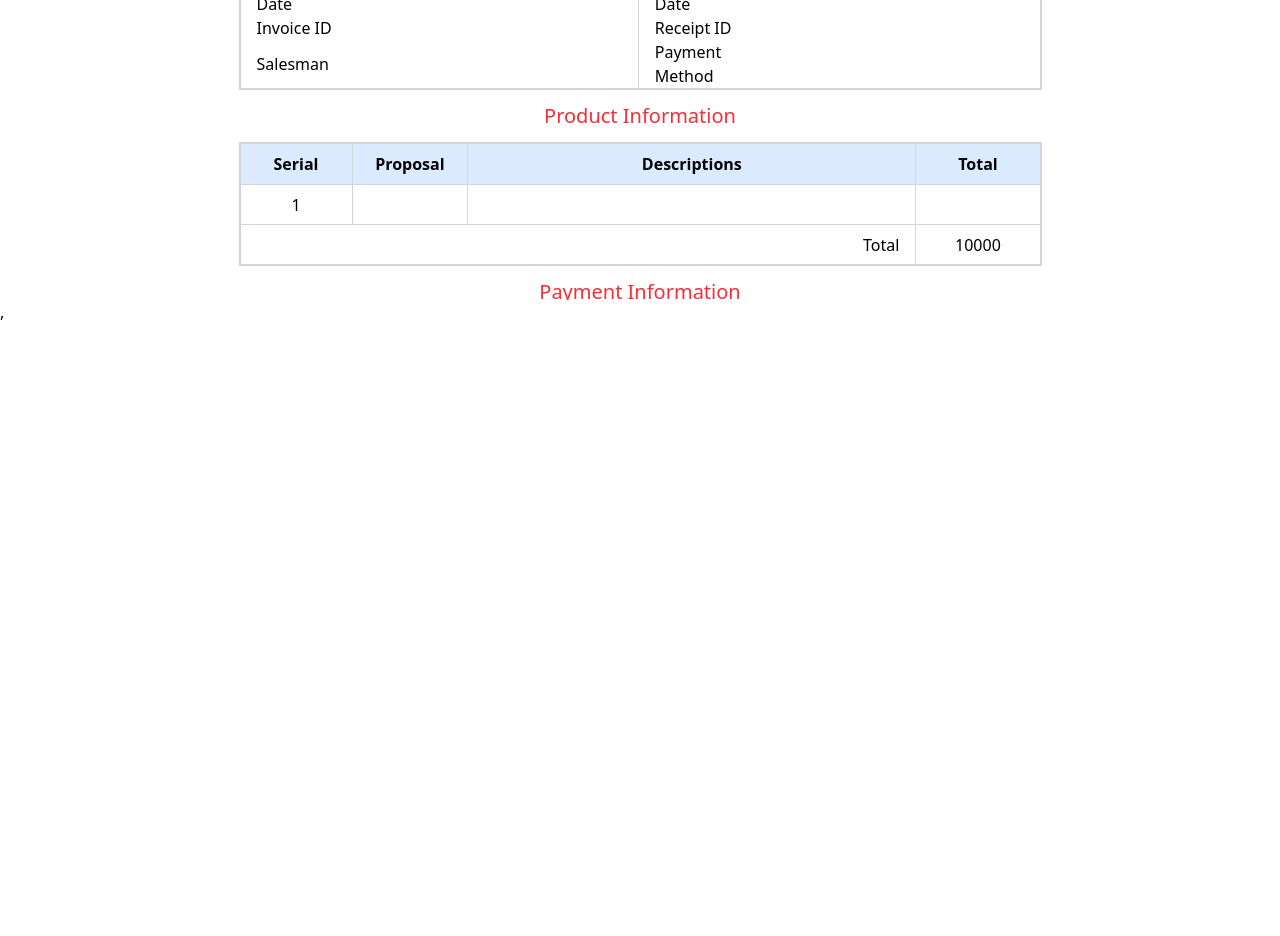
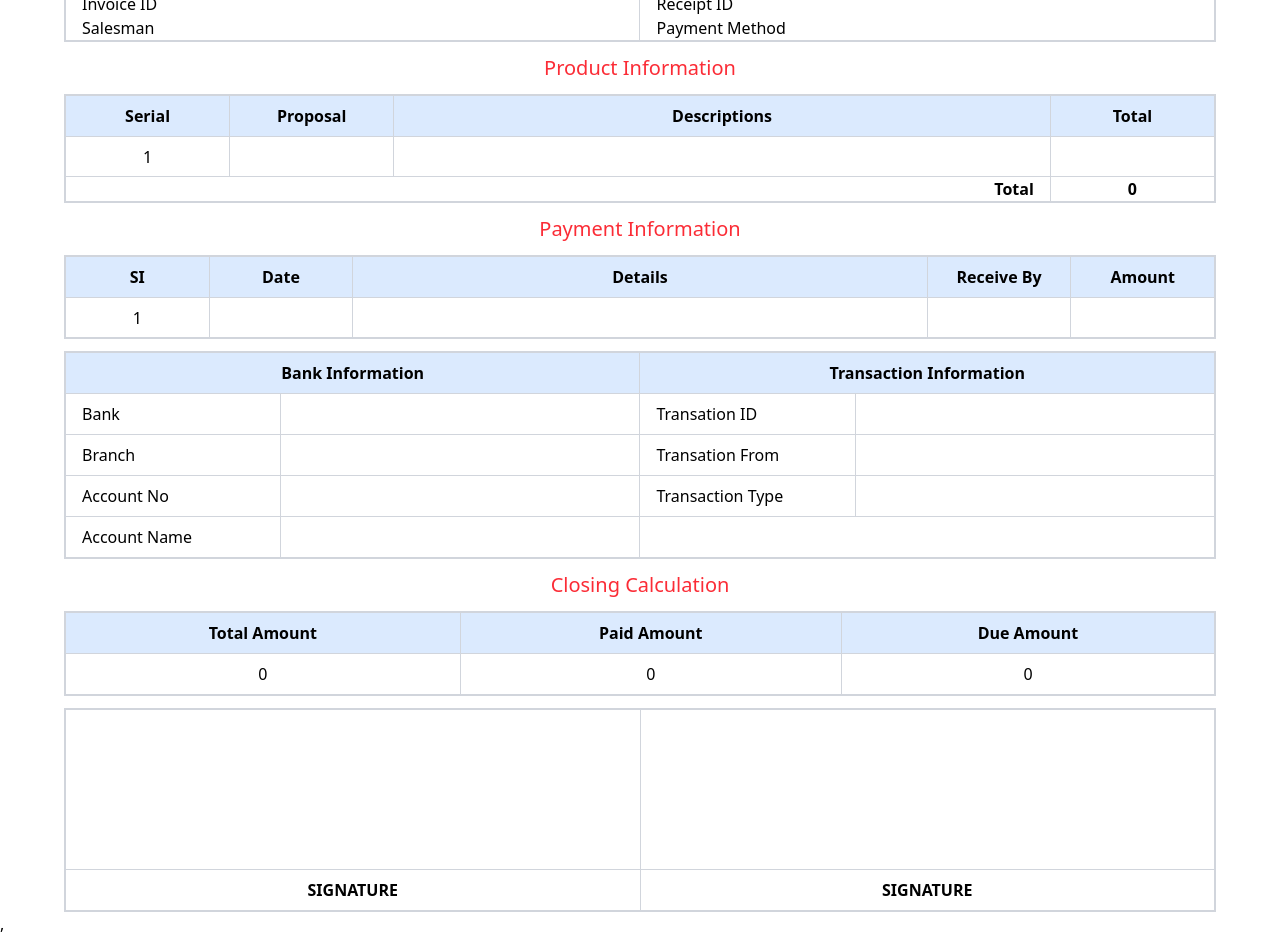
Before and after one commit to minhajwbsoftware1751-lgtm/WBSoftware, a React (Vite) app: page /Invoice in a window 1280 px wide. Shown: the part 500-1436 px from the top of the page. Before the commit the page ends 824 px from the top, so only its background shows below. Built offline with nearby package versions, Linux system fonts and the light colour scheme.

Commit message:
last update

```diff
--- a/src/Page/Invoice/Invoice.jsx
+++ b/src/Page/Invoice/Invoice.jsx
@@ -25,11 +25,11 @@ const Invoice = () => {
     });
     const [companyinfoopen, setCompanyInfoOpen] = useState(false);
 
-    const [productData, setProductData] = useState({
+    const [productData, setProductData] = useState([{
         proposal: "",
         descriptions: "",
         total: "",
-    });
+    }]);
     const [productinfoopen, setProductInfoOpen] = useState(false);
 
     const [paymentData, setPaymentData] = useState({
@@ -59,9 +59,9 @@ const Invoice = () => {
     const [closinginfoopen, setClosingInfoOpen] = useState(false);
 
     return (
-        <div className="flex lg:h-screen overflow-y-auto  sm:overflow-x-auto scroll-hidden">
+        <div className="overflow-y-auto scroll-hidden">
             <div
-                className={`${companyinfoopen || productinfoopen || paymentinfoopen || bankinfoopen || closinginfoopen ? "w-8/12": "mx-auto"}`}>
+                className={`${companyinfoopen || productinfoopen || paymentinfoopen || bankinfoopen || closinginfoopen ? "w-8/12" : "w-6xl mx-auto"}`}>
                 <div className="flex justify-between items-center">
                     <img
                         src="https://wbsoftwares.com/img/logo.4b604ac6.png"
@@ -217,30 +217,23 @@ const Invoice = () => {
                             </tr>
                         </thead>
                         <tbody>
-                            {Array(2)
-                                .fill()
-                                .map((_, i, arr) => {
-                                    const isLastRow = i === arr.length - 1;
-                                    return (
-                                        <tr key={i} className="h-10">
-                                            {isLastRow ? (
-                                                <>
-                                                    <td className="border border-gray-300 px-4 text-right" colSpan={3}>
-                                                        Total
-                                                    </td>
-                                                    <td className="border border-gray-300 px-4">10000</td>
-                                                </>
-                                            ) : (
-                                                <>
-                                                    <td className="w-50 border border-gray-300 px-4">1</td>
-                                                    <td className="w-50 border border-gray-300 px-4">{productData.proposal}</td>
-                                                    <td className="w-50 border border-gray-300 px-4 break-words">{productData.descriptions}</td>
-                                                    <td className="w-50 border border-gray-300 px-4">{productData.total}</td>
-                                                </>
-                                            )}
-                                        </tr>
-                                    );
-                                })}
+                            {productData.map((item, i) => (
+                                <tr key={i} className="h-10">
+                                    <td className="border border-gray-300 px-4">{i + 1}</td>
+                                    <td className="border border-gray-300 px-4">{item.proposal}</td>
+                                    <td className="border border-gray-300 px-4 break-words">{item.descriptions}</td>
+                                    <td className="border border-gray-300 px-4">{item.total}</td>
+                                </tr>
+                            ))}
+                            <tr>
+                                <td colSpan={3} className="border border-gray-300 px-4 text-right font-semibold">
+                                    Total
+                                </td>
+                                <td className="border border-gray-300 px-4 font-semibold">
+                                    {productData.reduce((sum, item) => sum + Number(item.total || 0), 0)}
+                                </td>
+                            </tr>
+
                         </tbody>
                     </table>
                 </div>
@@ -271,7 +264,7 @@ const Invoice = () => {
                             </tr>
                         </thead>
                         <tbody>
-                            {Array(2)
+                            {Array(1)
                                 .fill()
                                 .map((_, i) => (
                                     <tr key={i} className="h-10">
@@ -308,25 +301,25 @@ const Invoice = () => {
 
                         <tbody>
                             <tr>
-                                <td className="border w-50 border-gray-300 px-4 py-2 text-left">Bank</td>
+                                <td className="border w-30 border-gray-300 px-4 py-2 text-left">Bank</td>
                                 <td className="border w-50 border-gray-300 px-4 py-2 text-left">{bankData.bankname}</td>
-                                <td className="border w-50 border-gray-300 px-4 py-2 text-left">Transation ID</td>
+                                <td className="border w-30 border-gray-300 px-4 py-2 text-left">Transation ID</td>
                                 <td className="border w-50 border-gray-300 px-4 py-2 text-left">{bankData.transationid}</td>
                             </tr>
                             <tr>
-                                <td className="border w-50 border-gray-300 px-4 py-2 text-left">Branch</td>
+                                <td className="border w-30 border-gray-300 px-4 py-2 text-left">Branch</td>
                                 <td className="border w-50 border-gray-300 px-4 py-2 text-left">{bankData.branch}</td>
-                                <td className="border w-50 border-gray-300 px-4 py-2 text-left">Transation From</td>
+                                <td className="border w-30 border-gray-300 px-4 py-2 text-left">Transation From</td>
                                 <td className="border w-50 border-gray-300 px-4 py-2 text-left">{bankData.transationfrom}</td>
                             </tr>
                             <tr>
-                                <td className="border w-50 border-gray-300 px-4 py-2 text-left">Account No</td>
+                                <td className="border w-20 border-gray-300 px-4 py-2 text-left">Account No</td>
                                 <td className="border w-50 border-gray-300 px-4 py-2 text-left">{bankData.accountno}</td>
-                                <td className="border w-50 border-gray-300 px-4 py-2 text-left">Transaction Type</td>
+                                <td className="border w-20 border-gray-300 px-4 py-2 text-left">Transaction Type</td>
                                 <td className="border w-50 border-gray-300 px-4 py-2 text-left">{bankData.transactiontype}</td>
                             </tr>
                             <tr>
-                                <td className="border w-50 border-gray-300 px-4 py-2 text-left">Account Name</td>
+                                <td className="border w-20 border-gray-300 px-4 py-2 text-left">Account Name</td>
                                 <td className="border w-50 border-gray-300 px-4 py-2 text-left">{bankData.accountname}</td>
                             </tr>
                         </tbody>
@@ -360,9 +353,10 @@ const Invoice = () => {
 
                         <tbody>
                             <tr>
-                                <td className="border border-gray-300 px-4 py-2 ">{closingdata.totalamount}</td>
-                                <td className="border border-gray-300 px-4 py-2 ">{closingdata.paidamount}</td>
-                                <td className="border border-gray-300 px-4 py-2 ">{closingdata.dueamount}</td>
+                                {/* <td className="border border-gray-300 px-4 py-2 ">{closingdata.totalamount}</td> */}
+                                 <td className="border border-gray-300 px-4 py-2 ">{productData.reduce((sum, item) => sum + Number(item.total || 0), 0)}</td>
+                                <td className="border border-gray-300 px-4 py-2 ">{Number(paymentData.amount || 0)}</td>
+                                <td className="border border-gray-300 px-4 py-2 "> {productData.reduce((sum, item) => sum + Number(item.total || 0), 0) - Number(paymentData.amount || 0)}</td>
                             </tr>
                         </tbody>
                     </table>
@@ -388,7 +382,7 @@ const Invoice = () => {
                 </div>
             </div>
             {(companyinfoopen || productinfoopen || paymentinfoopen || bankinfoopen || closinginfoopen) && (
-                <div className="absolute h-screen overflow-y-auto scroll-hidden right-0 top-0 lg:w-4/12 sm:w-full bg-gray-300 ">
+                <div className="absolute h-screen overflow-y-auto scroll-hidden right-0 top-0 lg:w-4/12 sm:w-full lg:bg-white bg-gray-100 ">
                     {companyinfoopen && (
                         <CompanyInfo
                             open={companyinfoopen}
```
Also changed, not shown: src/Page/Sidebar/BankInfo/BankInfo.jsx (+11 -11 lines), src/Page/Sidebar/ProductInfo/ProductInfo.jsx (+48 -18 lines).
